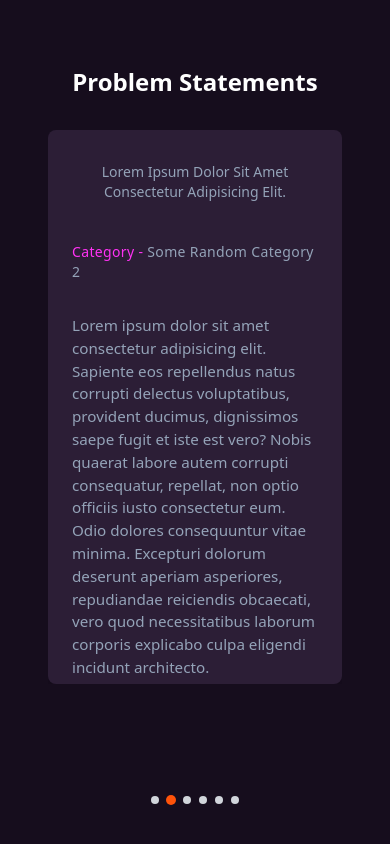
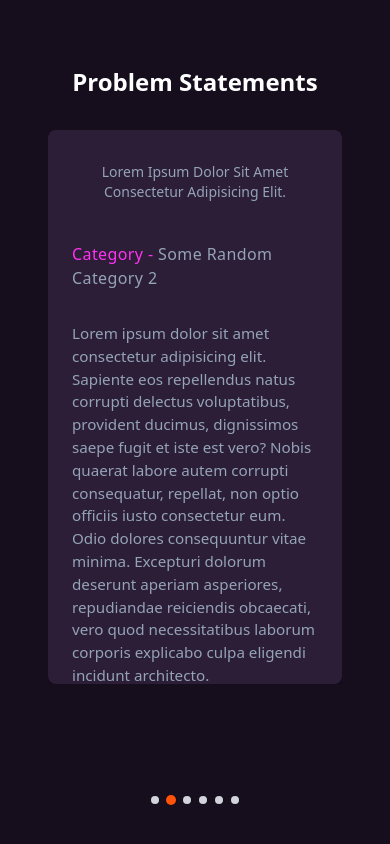
Before and after one commit to THEGAMECHANGER416/CodeKshetra2.0, a React (Vite) app: page / in a window 390 px wide. Shown: the part 3166-4010 px from the top of the page. Built offline with nearby package versions, Linux system fonts and the light colour scheme.

Commit message:
minor card UI changes

```diff
--- a/src/components/CardContent.tsx
+++ b/src/components/CardContent.tsx
@@ -26,7 +26,7 @@ export const CardContent = ({
       {title}
     </h5>
 
-    <p className="text-left py-8 text-secondary tracking-wide text-sm sm:text-base md:text-lg font-light">
+    <p className="text-left py-8 text-secondary tracking-wide text-base md:text-lg font-light">
       <span className="font-medium">Category - </span>
       <span className="text-slate-400 capitalize">{category}</span>
     </p>
```
